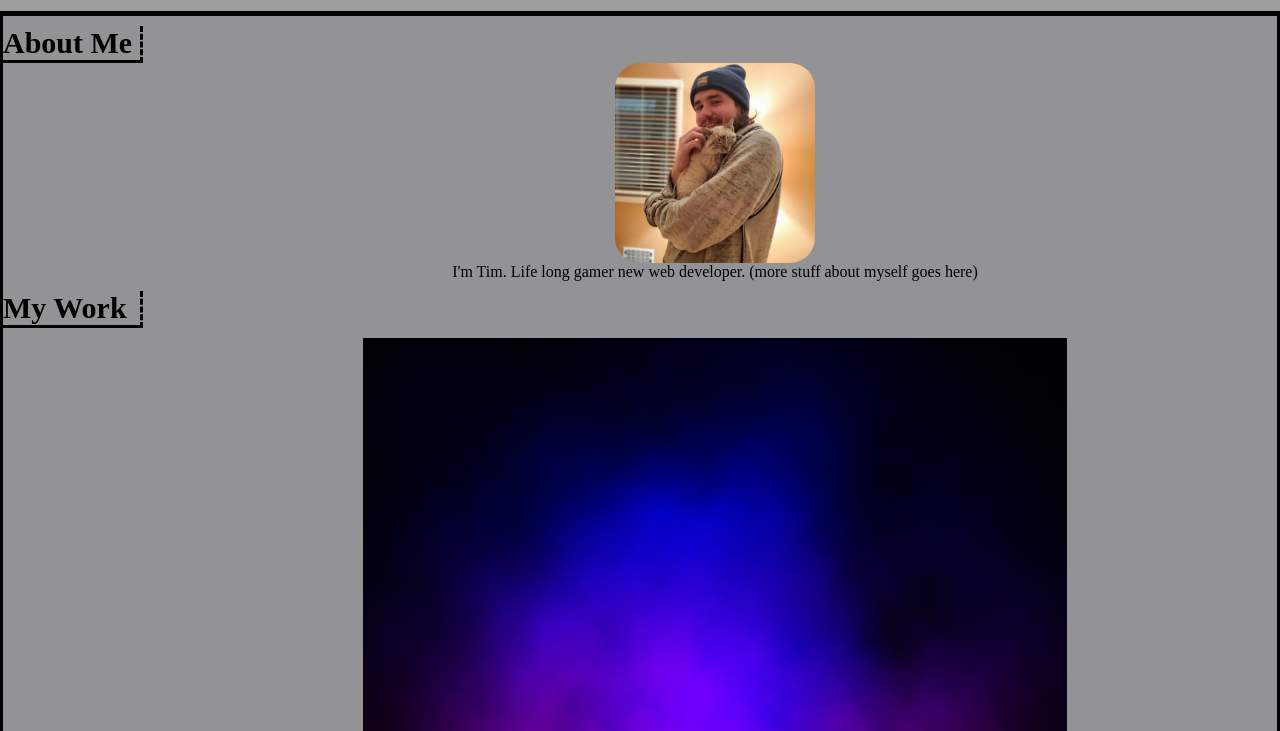
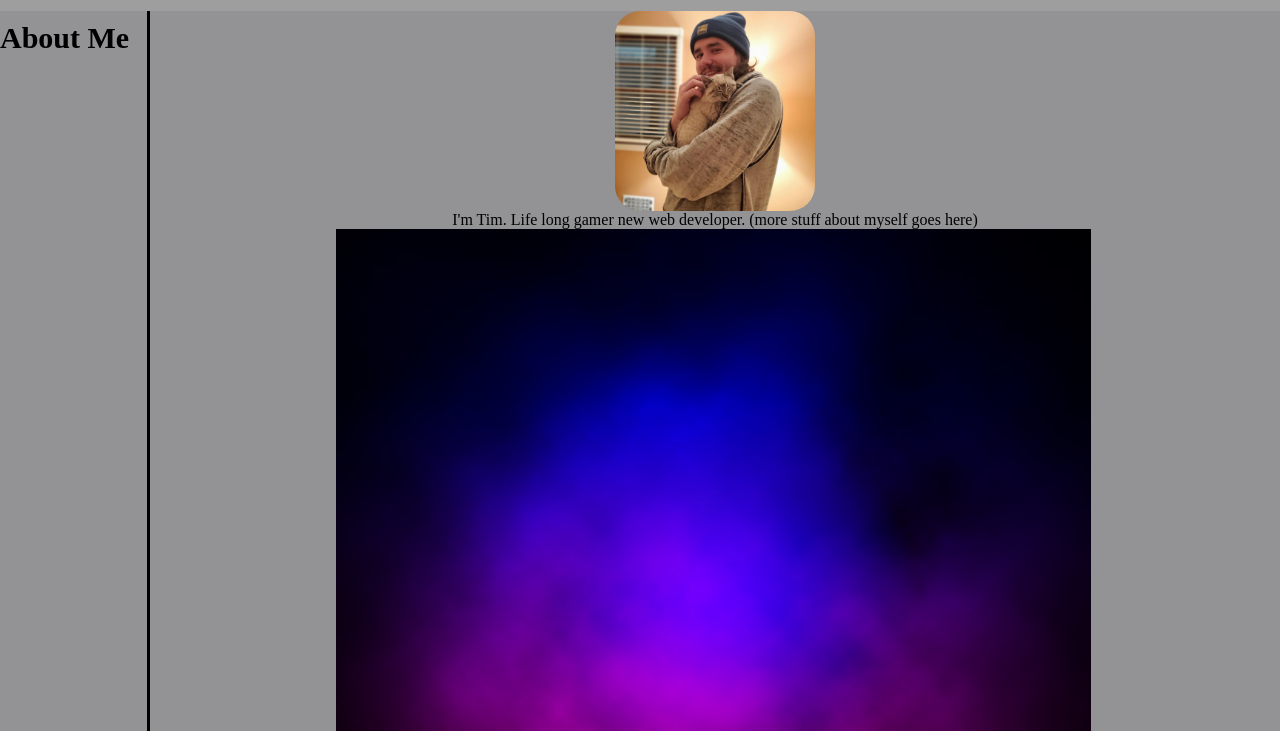
Before and after one commit to EnchantedMoth/TLewis-Portfolio, a plain HTML site: page index.html in a window 1280 px wide. Shown: the part 289-1020 px from the top of the page. Drawn offline with Linux system fonts and the light colour scheme; grey boxes are pictures that could not be loaded; a web font is replaced by a local one.

Commit message:
Commented out and rewrote almost all css. (it was too messy) reorganized some html to make flex work.

```diff
--- a/assets/css/style.css
+++ b/assets/css/style.css
@@ -57,60 +57,124 @@ header li{
 }
 
 main {
-    border-top: 5px;
+    /* border-top: 5px;
     border-style: solid;
     border-color: var(--dark);
-}
-main section {
-    padding-left: 150px;
+    display: flex; */
+    /* flex-wrap: wrap; */
+    /* justify-content: baseline; */
 }
 
+.container{
+    display: flex;
+    display: wrap;
+}
+
+
+aside{
+    /* display: flex;
+    flex-wrap: wrap; */
+    /* width: 140px; */
+    /* margin-right: 3px;
+    border-right: dashed 3px;
+    border-color: var(--dark); */
+    /* border-right: 3px;
+    border-style: ;
+    border-color: black; */
+}
+
+
+
 .AboutMe {
-    display: flex;
     align-items: center;
-    flex-direction: column;
+    /* display: flex;
+    flex-wrap: wrap; */
+    /* justify-content: space-evenly;
+    align-items: center;
+    flex-direction: column; */
+
 }
 
 main section article {
-    padding: 10px;
+    /* padding: 10px; */
 
 }
 
+main section div{
+
+}
 .MyWork {
     display: flex;
-    justify-content: space-evenly;
+    justify-content: space-around;
     align-items: center;
+    align-content: center;
     flex-wrap: wrap;
 }
 .main-project {
-    display: flex;
+    /* display: flex;
     flex-direction: column;
     align-items: center;
-    min-width: 80%;
-
+    min-width: 80%; */
+    padding-left: 16.5%;
+    justify-content: space-around;
+    align-items: center;
+    align-content: center;
+    min-width: 100%;
 }
 
 .main-project img {
-    min-width: 80%;
-    max-height: 75%;
+    /* min-width: 80%;
+    max-height: 75%; */
 }
 h2, h3, h4 {
     margin-top: 10px;
     font-family: 'Fredericka the Great', serif;
     color: var(--dark);
     font-size: 30px;
+    width: 140px;
 
 }
 
+
+#picofme {
+    /* display: flex;
+    justify-content: center; */
+    /* align-items: right; */
+    /* flex-wrap: wrap; */
+    border-radius: 25px;
+    max-height: 200px;
+    max-width: 200px;
+}
+
+main section div{
+    /* display: flex;
+    align-items: center;
+    flex-direction: column;
+    padding-left: 150px;
+     border-left: 3px;
+    border-style: solid;
+    border-color: var(--dark);
+    float: right;
+    width: 80%;  */
+ }
+
 /* How can I make a right border all the way down the page? */
 .sidebar {
-    width: 140px;
-    margin-right: 3px;
-    border-right: dashed 3px;
-    border-bottom: solid 3px;
-    border-color: var(--dark);
+    /* display: flex;
+    float: left;
+    width: 140px; */
+    display: flex;
+    flex-direction: column;
+    width: 150px;
+    border-right: 3px solid var(--dark);
+    justify-content: space-between;
 }
-#picofme {
-    border-radius: 25px;
-    max-height: 200px;
+
+.content {
+    display: flex;
+    flex-wrap: wrap;
+    flex: 1;
+    justify-content: center;
+    align-items: center;
+    flex-direction: column;
 }
--- a/index.html
+++ b/index.html
@@ -21,21 +21,40 @@
             </ul>
         </nav>
     </header>
-    <Main>
+    <Main class="container">
         <!-- figure out sidebar by putting it not on a header. -->
-        <aside class="sidebar">
+        <div class="sidebar">
+
+            <aside class=>
                 <h2>About Me</h2>
             </aside>
+
+            <aside class=>
+                <h3>My Work</h3>
+            </aside>
+
+            <aside class=>
+                <h4>Contact Me</h4>
+            </aside>
+
+        </div>
+        <div class="content">
             <section class="AboutMe">
+
+
                 <!-- about me goes here -->
-
+                    <div class="content">
                         <img id="picofme" src="./assets/images/Me-and-baby-tanji.jpg" alt="A picture of me with my cat">
                         <p>I'm Tim. Life long gamer new web developer. (more stuff about myself goes here)</p>
+                    </div>
+
             </section>
-            <aside class="sidebar">
-                <h3>My Work</h3>
-            </aside>
-            <section class="MyWork">
+
+            <section >
+
+
+
+                <div class="MyWork">
 
                     <!-- work goes here -->
                     <article class=main-project>
@@ -44,32 +63,42 @@
                         <p>Describe this work here
                         </p>
                     </article>
+
                     <article>
                         <img src="./assets/images/500x500-placeholder-img.jpg" alt="placholder of a cloud">
                         <p>Describe this work here</p>
                     </article>
+
                     <article>
                         <img src="./assets/images/500x500-placeholder-img.jpg" alt="placholder of a cloud">
                         <p>Describe this work here</p>
                     </article>
+
                     <article>
                         <img src="./assets/images/500x500-placeholder-img.jpg" alt="placholder of a cloud">
                         <p>Describe this work here</p>
                     </article>
+
+                </div>
+
             </section>
 
 
             <!-- contact me goes here -->
-        <aside class="sidebar">
-            <h4>Contact Me</h4>
-        </aside>
+
             <section>
+
+
+
+                <div>
                     <ul>
                         <li id="email"><strong>Email:</strong> <a href="timothy.james.lewis.31@gmail.com">timothy.james.lewis.31@gmail.com</a></li>
 
                         <li id="github"><strong>Github:</strong> <a href="https://github.com/EnchantedMoth">EnchantedMoth</a></li>
                     </ul>
+                </div>
             </section>
+        </div>
     </Main>
 
 </body>
```
Lines whose indentation alone changed are shown as unchanged.
